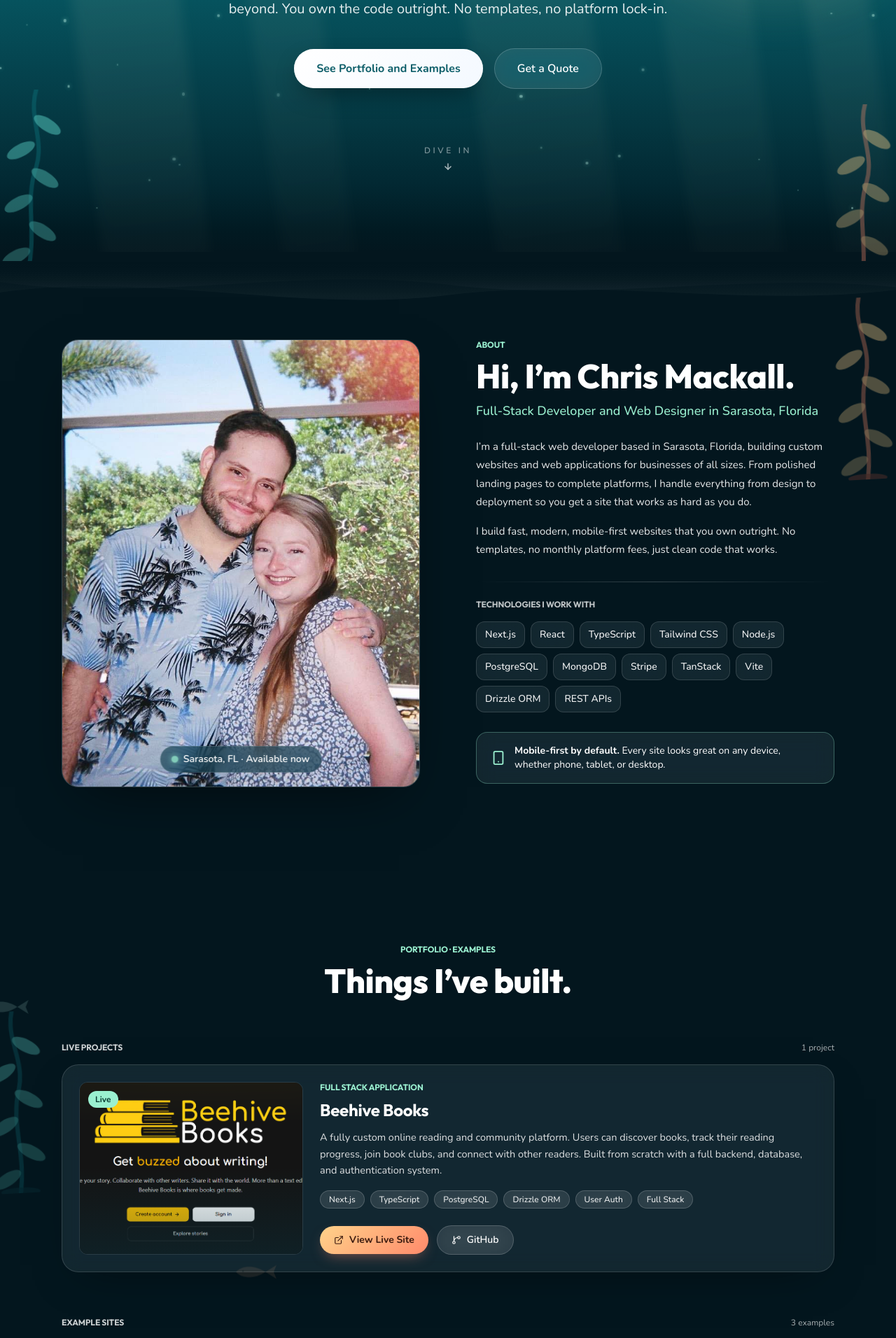
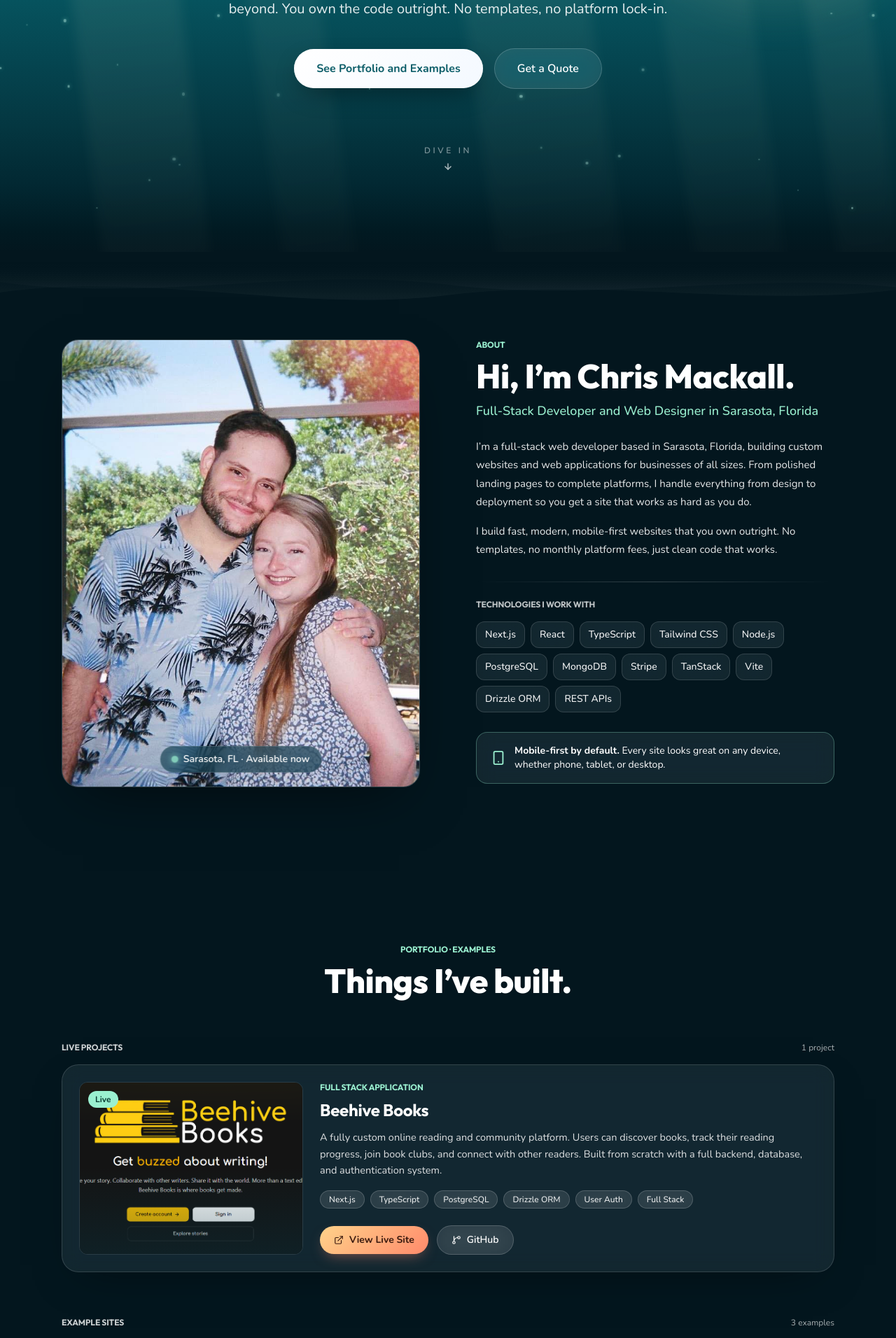
Before and after one commit to Cremacious/code-mack, a Next.js app: page / in a window 1280 px wide. Shown: the part 440-2352 px from the top of the page at 70% size. Built offline with nearby package versions, Linux system fonts and the light colour scheme.

Commit message:
Removed fish and plants

```diff
--- a/src/app/api/contact/route.ts
+++ b/src/app/api/contact/route.ts
@@ -5,9 +5,9 @@ const resend = new Resend(process.env.RESEND_API_KEY);
 
 export async function POST(req: Request) {
   try {
-    const { name, email, projectType, message } = await req.json();
+    const { name, email, message } = await req.json();
 
-    if (!name || !email || !projectType || !message) {
+    if (!name || !email || !message) {
       return NextResponse.json({ error: 'Missing fields.' }, { status: 400 });
     }
 
@@ -15,12 +15,11 @@ export async function POST(req: Request) {
       from: 'Code Mack Contact <onboarding@resend.dev>',
       to: 'codemackcreations@gmail.com',
       replyTo: email,
-      subject: `New inquiry from ${name} — ${projectType}`,
+      subject: `New inquiry from ${name}`,
       html: `
         <h2>New Contact Form Submission</h2>
         <p><strong>Name:</strong> ${name}</p>
         <p><strong>Email:</strong> ${email}</p>
-        <p><strong>Project Type:</strong> ${projectType}</p>
         <p><strong>Message:</strong></p>
         <p>${message.replace(/\n/g, '<br/>')}</p>
       `,
--- a/src/components/sections/about.tsx
+++ b/src/components/sections/about.tsx
@@ -1,6 +1,6 @@
 import Image from 'next/image';
 import { Reveal } from '@/components/Reveal';
-import { WaveDivider, FrondSVG } from '@/components/ambient/ocean-ambient';
+import { WaveDivider } from '@/components/ambient/ocean-ambient';
 
 const SKILLS = [
   'Next.js','React','TypeScript','Tailwind CSS','Node.js',
@@ -19,11 +19,6 @@ export function About() {
   return (
     <section id="about" className="relative py-28">
       <WaveDivider from="rgba(255,255,255,0.08)" to="transparent" flip />
-
-      {/* Coral frond accent — top right */}
-      <div className="absolute pointer-events-none hidden lg:block" style={{ top: '6%', right: '-20px', opacity: 0.55 }}>
-        <div className="frond"><FrondSVG tone="coral" /></div>
-      </div>
 
       <div className="max-w-6xl mx-auto px-6 relative">
         <div className="grid grid-cols-1 lg:grid-cols-2 gap-14 lg:gap-20 items-start">
--- a/src/components/sections/hero.tsx
+++ b/src/components/sections/hero.tsx
@@ -1,5 +1,5 @@
 import { Reveal } from '@/components/Reveal';
-import { SurfaceRipple, FrondSVG } from '@/components/ambient/ocean-ambient';
+import { SurfaceRipple } from '@/components/ambient/ocean-ambient';
 
 function CodeIcon() {
   return (
@@ -35,15 +35,6 @@ export function Hero() {
           filter: 'blur(20px)',
         }}
       />
-
-      {/* Kelp frond — bottom left */}
-      <div className="absolute pointer-events-none" style={{ bottom: -20, left: -20, opacity: 0.7 }}>
-        <div className="frond slow"><FrondSVG tone="kelp" /></div>
-      </div>
-      {/* Coral frond — bottom right */}
-      <div className="absolute pointer-events-none" style={{ bottom: -40, right: -10, opacity: 0.6 }}>
-        <div className="frond fast" style={{ transform: 'scaleX(-1)' }}><FrondSVG tone="coral" /></div>
-      </div>
 
       <div className="relative z-10 max-w-6xl mx-auto px-6 py-32 text-center" style={{ paddingTop: 140 }}>
 
--- a/src/components/sections/projects.tsx
+++ b/src/components/sections/projects.tsx
@@ -1,20 +1,11 @@
 import Image from 'next/image';
 import { ExternalLink, GitBranch, ArrowRight } from 'lucide-react';
 import { Reveal } from '@/components/Reveal';
-import { FishLayer, FrondSVG } from '@/components/ambient/ocean-ambient';
 import { PERSONAL_PROJECTS, EXAMPLE_SITES } from '@/lib/projects';
 
 export function Projects() {
   return (
     <section id="projects" className="relative py-28">
-      {/* Floating fish school */}
-      <FishLayer />
-
-      {/* Kelp frond — left edge */}
-      <div className="absolute pointer-events-none hidden md:block" style={{ top: '15%', left: '-30px', opacity: 0.45 }}>
-        <div className="frond slow"><FrondSVG tone="kelp" /></div>
-      </div>
-
       <div className="max-w-6xl mx-auto px-6 relative">
 
         <Reveal>
```
